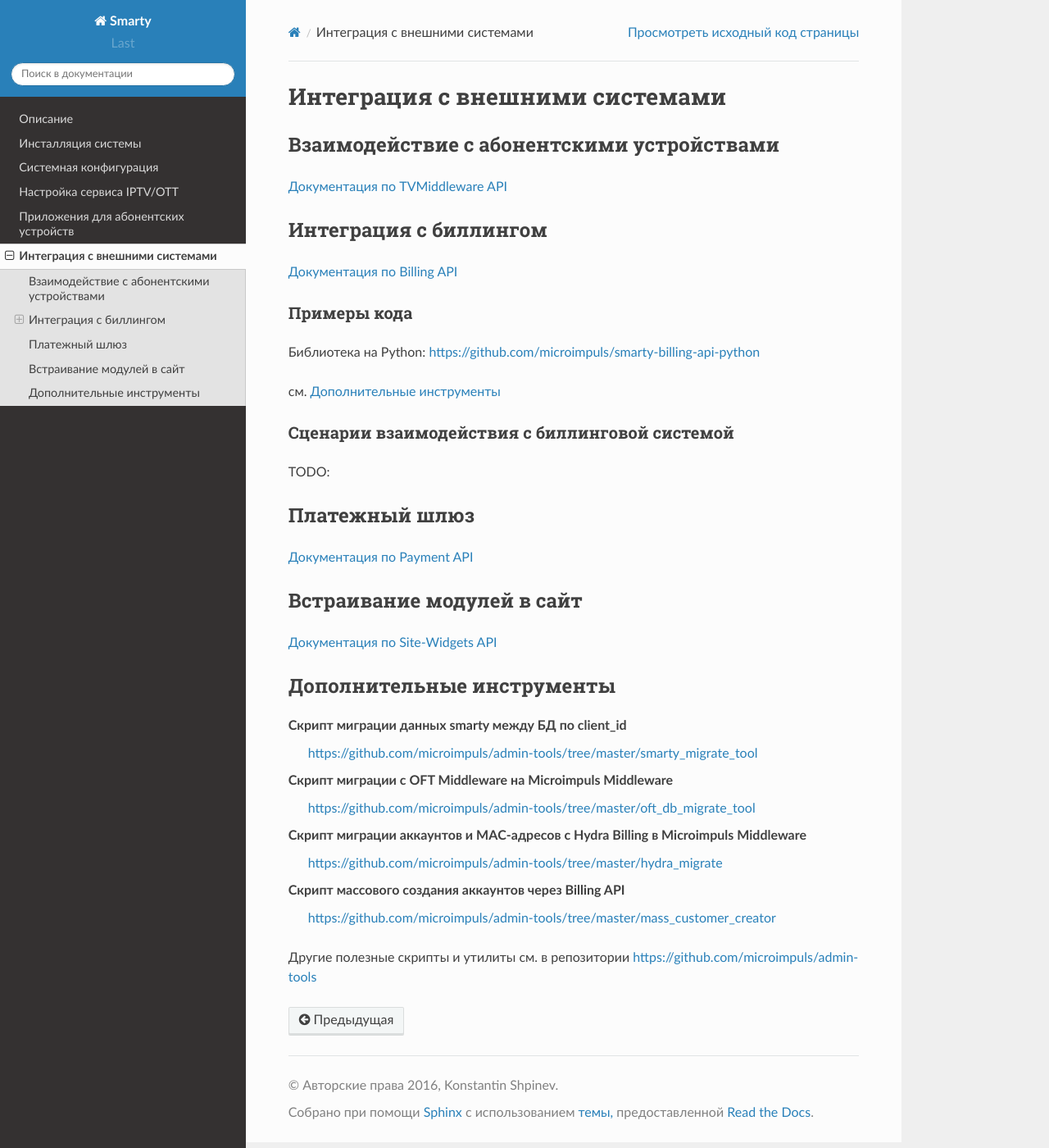
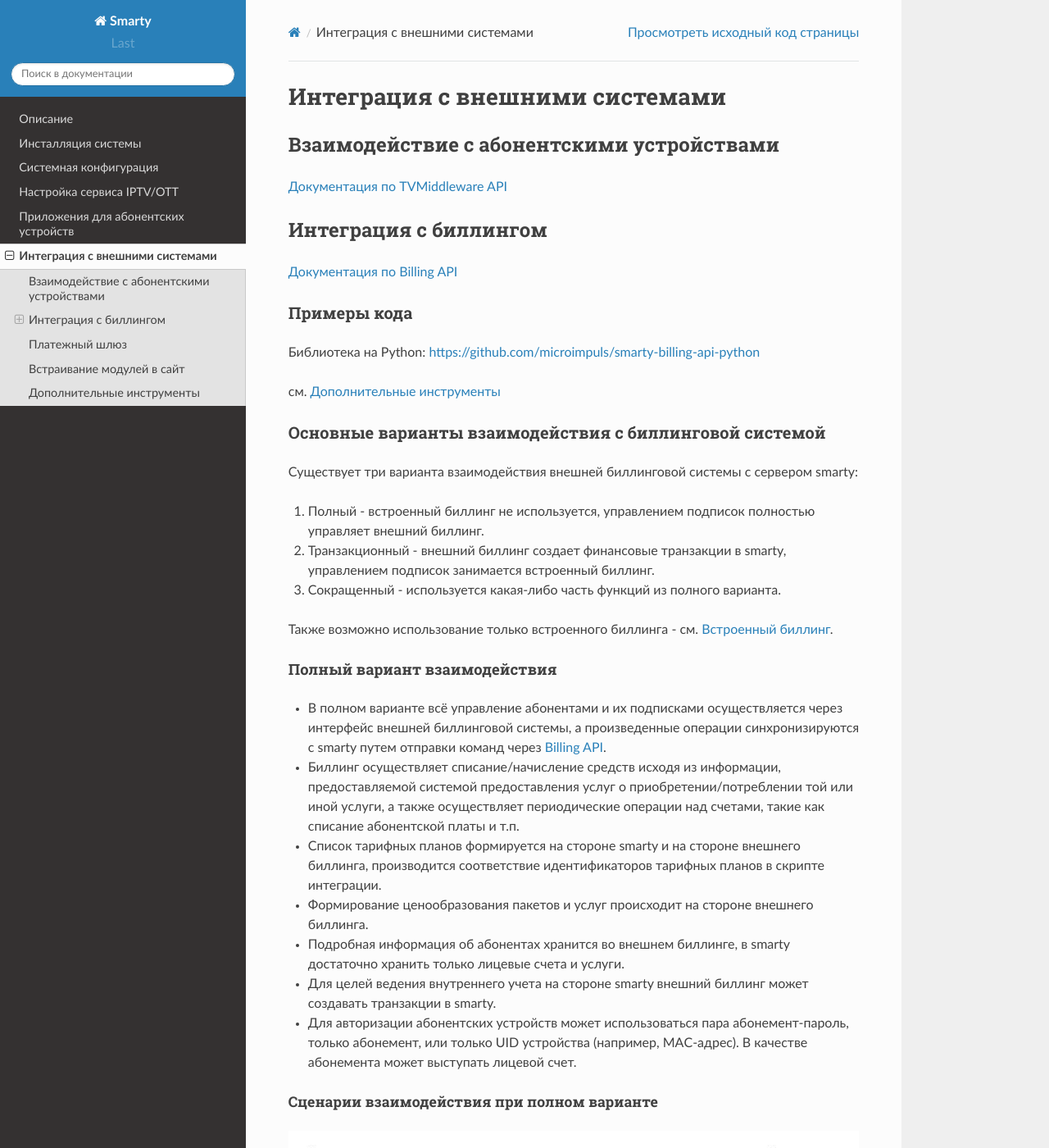
Before and after one commit to sergey-yakovlev/smarty-docs, a Sphinx documentation site: the page built from source/integration.rst, in a window 1280 px wide and 1400 px high. Shown: the whole window at 82% size. Built offline with Sphinx 7.4.7 and the Read the Docs theme 2.0.0, drawn with Linux system fonts in a browser that asks for light colours; pages that are not in the unit, such as notebooks, are missing from menus; some of the changed text lies outside the part shown.

Commit message:
Добавил схемы взаимодействия с биллингом

```diff
--- a/source/integration.rst
+++ b/source/integration.rst
@@ -29,10 +29,66 @@
 
 .. _billing-integration-scenarios:
 
-Сценарии взаимодействия с биллинговой системой
-----------------------------------------------
+Основные варианты взаимодействия с биллинговой системой
+-------------------------------------------------------
 
-TODO:
+Существует три варианта взаимодействия внешней биллинговой системы с сервером smarty:
+
+#. Полный - встроенный биллинг не используется, управлением подписок полностью управляет внешний биллинг.
+#. Транзакционный - внешний биллинг создает финансовые транзакции в smarty, управлением подписок занимается встроенный биллинг.
+#. Сокращенный - используется какая-либо часть функций из полного варианта.
+
+Также возможно использование только встроенного биллинга - см. :ref:`Встроенный биллинг <builtin-billing>`.
+
+Полный вариант взаимодействия
++++++++++++++++++++++++++++++
+
+* В полном варианте всё управление абонентами и их подписками осуществляется через интерфейс внешней биллинговой системы,
+  а произведенные операции синхронизируются с smarty путем отправки команд через :ref:`Billing API <billing-api>`.
+
+* Биллинг осуществляет списание/начисление средств исходя из информации, предоставляемой системой предоставления
+  услуг о приобретении/потреблении той или иной услуги, а также осуществляет периодические операции над счетами,
+  такие как списание абонентской платы и т.п.
+
+* Список тарифных планов формируется на стороне smarty и на стороне внешнего биллинга, производится соответствие идентификаторов
+  тарифных планов в скрипте интеграции.
+
+* Формирование ценообразования пакетов и услуг происходит на стороне внешнего биллинга.
+
+* Подробная информация об абонентах хранится во внешнем биллинге, в smarty достаточно хранить только лицевые счета и услуги.
+
+* Для целей ведения внутреннего учета на стороне smarty внешний биллинг может создавать транзакции в smarty.
+
+* Для авторизации абонентских устройств может использоваться пара абонемент-пароль, только абонемент, или только UID устройства (например, MAC-адрес).
+  В качестве абонемента может выступать лицевой счет.
+
+Сценарии взаимодействия при полном варианте
+...........................................
+
+.. image:: img/billing-scenarios.jpg
+
+При реализации полного варианта взаимодействия реализуются все отображенные на рисунке команды от биллинговой системы
+к smarty, кроме команд с пунктирной стрелкой (они могут быть реализованы по усмотрению).
+
+Кроме того smarty может дополнительно запрашивать у внешнего биллинга информацию о детализации платежей, начислений,
+списке подключенных услуг и их стоимостей, а также проводить обещанный платеж. Эти дополнительные возможности
+могут быть реализованы в интерфейсе абонента по усмотрению.
+
+При наличии технической возможности абоненту можно также предоставить возможность проводить оплату сервиса с помощью
+кредитной карты из абонентского интерфейса на своем устройстве.
+
+Транзакционный вариант взаимодействия
++++++++++++++++++++++++++++++++++++++
+
+* В транзакционном варианте управление абонентами и их подписками осуществляется встроенным биллингом smarty.
+
+* Встроенный биллинг осуществляет списание/начисление средств исходя из команд на создание/удаление транзакций из
+  внешнего биллинга, панели администратора, или при ежемесячном автоматическом списании средств с виртуального счета,
+  а также пополнения через встроенные средства оплаты.
+
+* Формирование тарифных планов и их ценообразования происходит на стороне smarty.
+
+* Подробная информация об абонентах хранится на стороне smarty.
 
 .. _payment-api:
 
```
Also changed, not shown: source/img/billing-scenarios.jpg (added).
